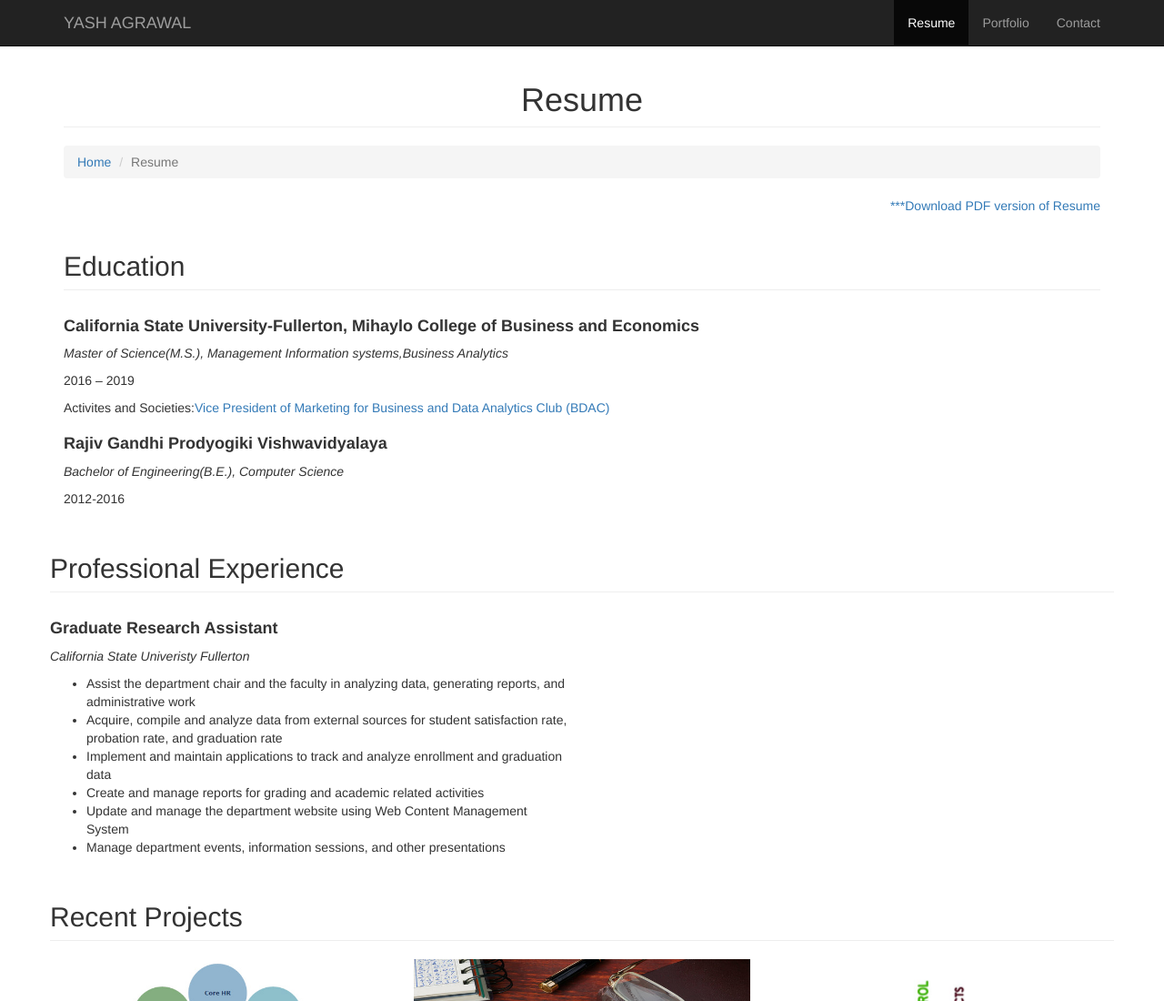
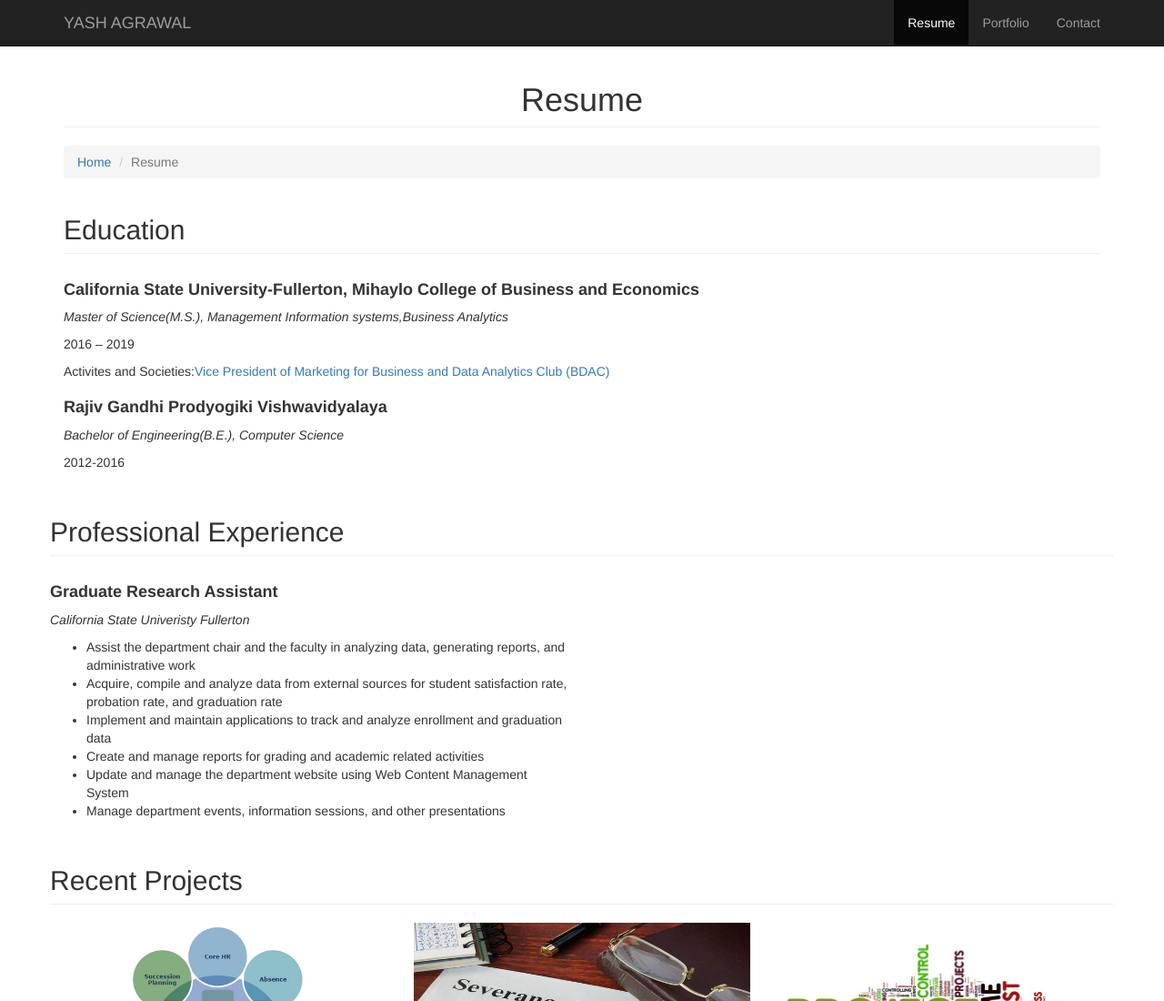
Before and after one commit to yashagrawal06/yshagrawal, a plain HTML site: page resume.html in a window 1280 px wide. Shown: the top 1100 px of the page at 91% size. Drawn offline with Linux system fonts and the light colour scheme.

Commit message:
updated rsm

```diff
--- a/resume.html
+++ b/resume.html
@@ -83,9 +83,9 @@
                     </li>
                     <li class="active">Resume</li>
                 </ol>
-                <a href="documents/YashAgrawal.pdf" target="_blank">
+                <!--<a href="documents/YashAgrawal.pdf" target="_blank">
                   <p align="right"> ***Download PDF version of Resume</p>
-                </a>
+                </a> -->
                 <h2 class="page-header">Education</h2>
             </div>
             <div class="col-lg-12">
```
